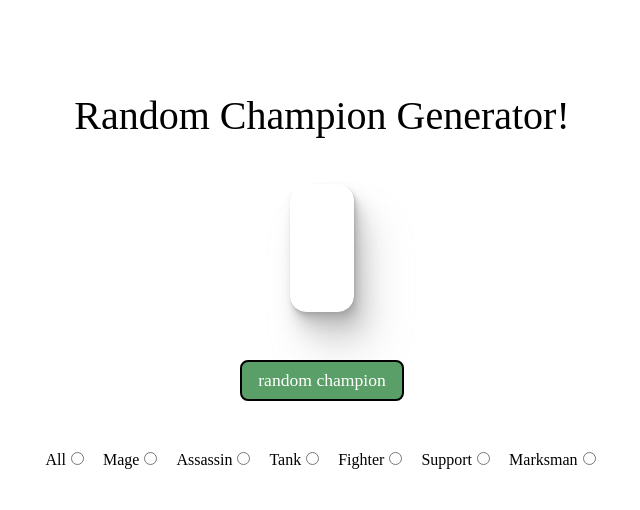
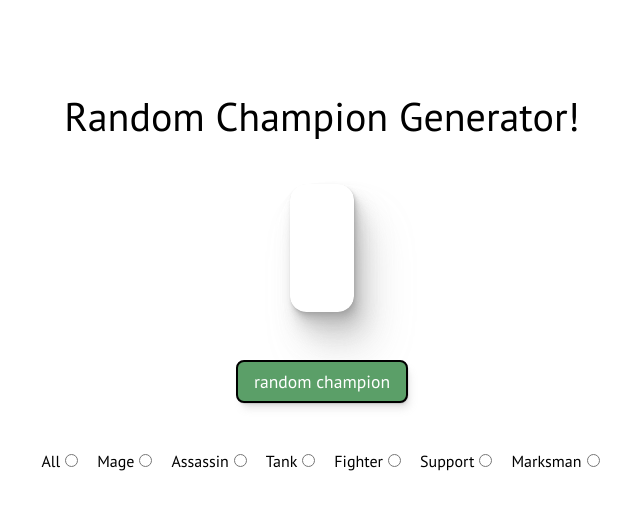
Before and after one commit to rramirez216/RandomRoster, a React (Create React App) app: page / in a window 1280 px wide. Shown: the top 510 px of the page, without its empty margins (318-958 px from the left). Built offline with nearby package versions, Linux system fonts and the light colour scheme; no server answers.

Commit message:
adds google font import

```diff
--- a/src/index.css
+++ b/src/index.css
@@ -1,15 +1,6 @@
-body {
-  margin: 0;
-  font-family: -apple-system, BlinkMacSystemFont, 'Segoe UI', 'Roboto', 'Oxygen',
-    'Ubuntu', 'Cantarell', 'Fira Sans', 'Droid Sans', 'Helvetica Neue',
-    sans-serif;
-  -webkit-font-smoothing: antialiased;
-  -moz-osx-font-smoothing: grayscale;
-}
-
-code {
-  font-family: source-code-pro, Menlo, Monaco, Consolas, 'Courier New',
-    monospace;
+@import url('https://fonts.googleapis.com/css2?family=PT+Sans&display=swap');
+main {
+  font-family: 'PT Sans', sans-serif;
 }
 
 :root {
@@ -34,3 +25,7 @@ code {
 .shadow {
   box-shadow: var(--shadow-elevation-high);
 }
+
+.shadow-low {
+  box-shadow: var(--shadow-elevation-medium);
+}
```
